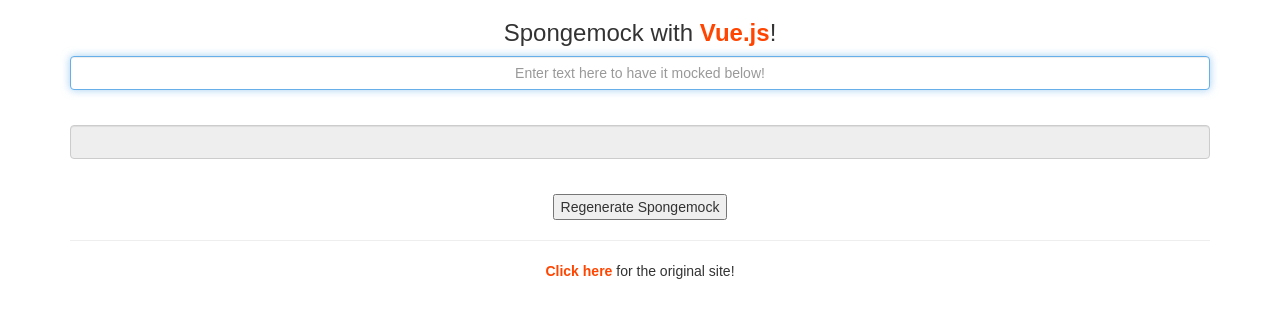
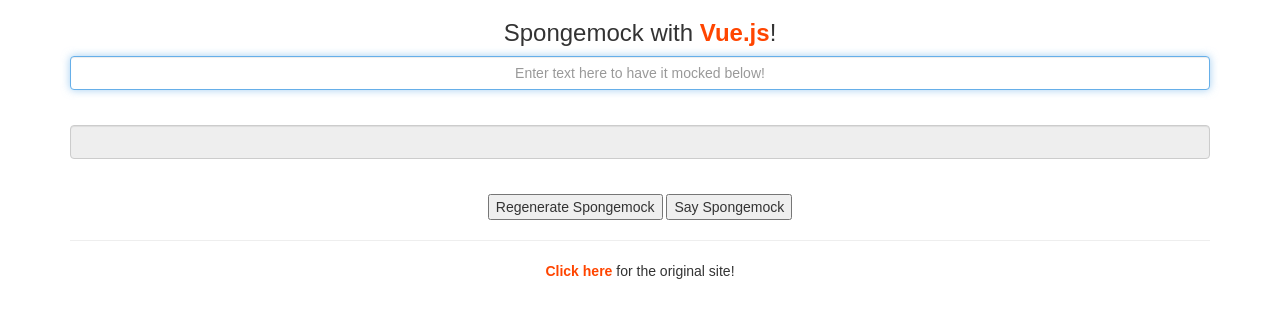
Before and after one commit to bradleypaul/spongemockVue, a plain HTML site: page index.html in a window 1280 px wide. Drawn offline with nearby package versions, Linux system fonts and the light colour scheme.

Commit message:
Added button to read mocked messages
Added button to app that reads the message out loud.

```diff
--- a/app.js
+++ b/app.js
@@ -15,6 +15,10 @@
             methods: {
                 regenerate: function () {
                     this.mockText = new String(this.mockText);
+                },
+                speak: function () {
+                    let utterance = new SpeechSynthesisUtterance(this.mockText);
+                    window.speechSynthesis.speak(utterance);
                 }
             }
         });
--- a/index.html
+++ b/index.html
@@ -50,6 +50,7 @@
         <br />
         <div class="row text-center">
             <input type="button" @click="regenerate" value="Regenerate Spongemock" />
+            <input type="button" @click="speak" value="Say Spongemock" />
         </div>
         <hr/>
         <div class="row text-center">
```
